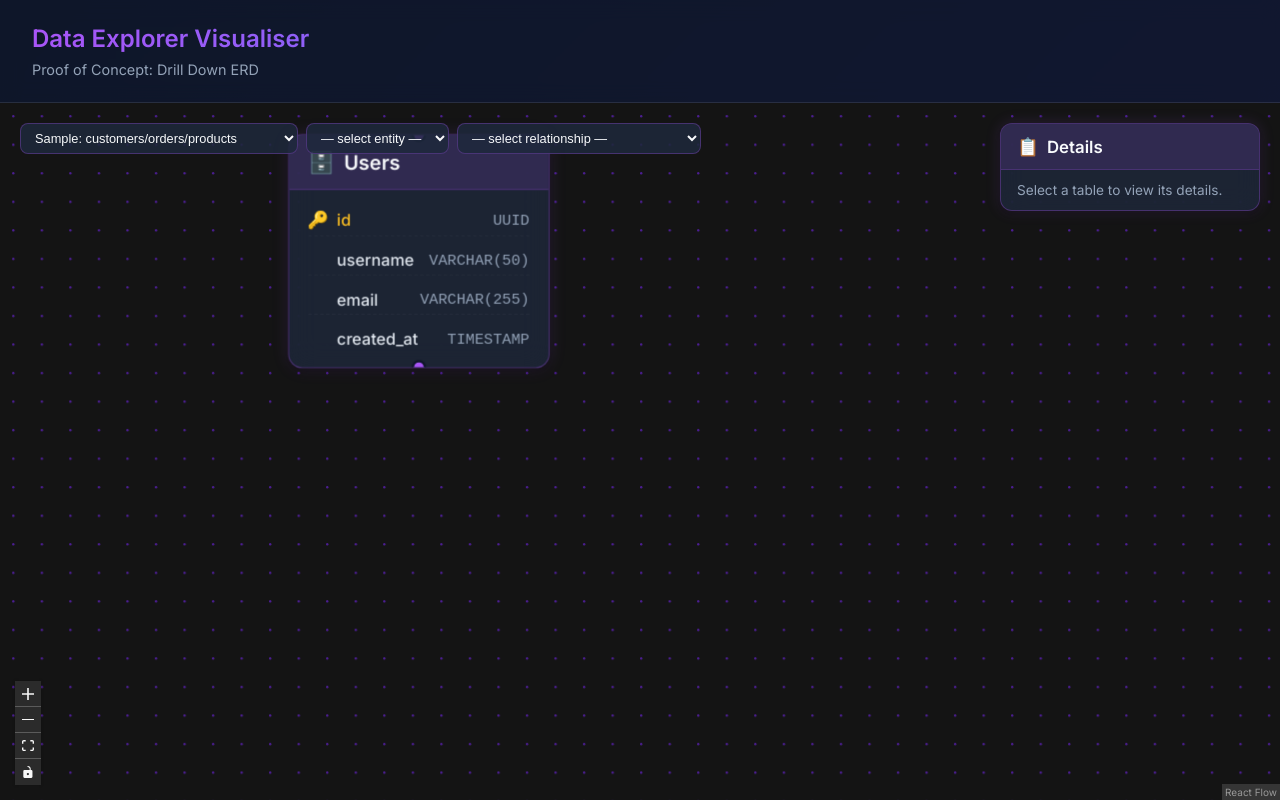
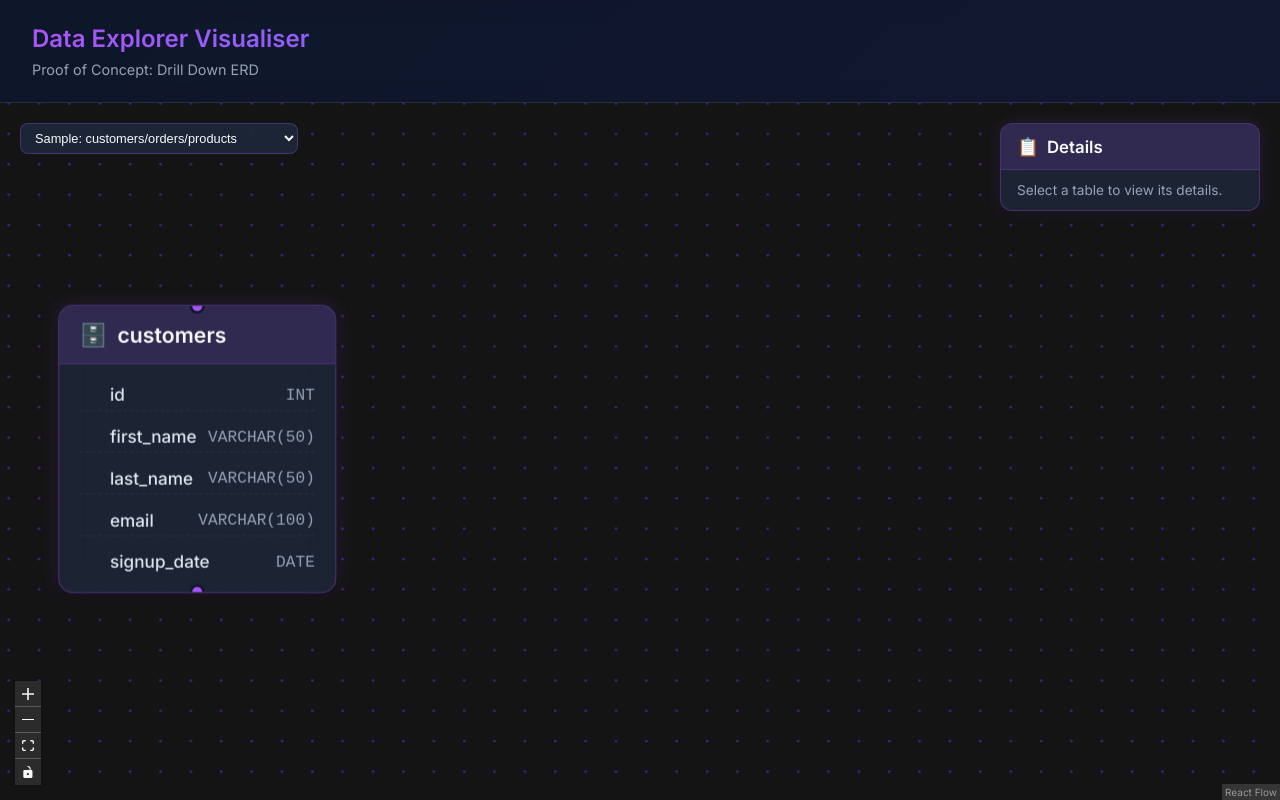
Before and after one commit to CSE-Connect-theAppFactory/Data-Explorer-Visualiser, a React (Vite) app in the folder client/: page / in a window 1280 px wide. Built offline with nearby package versions, Linux system fonts and the light colour scheme.

Commit message:
feat: implement graph building logic and enhance data source controls

```diff
--- a/client/src/App.css
+++ b/client/src/App.css
@@ -55,17 +55,17 @@
   border-color: rgba(168, 85, 247, 0.8) !important;
 }
 
-/* Temporary: stands in for Team B's real click event until it's wired up */
-.detail-panel-test-harness {
+.data-source-controls {
   position: absolute;
   top: 20px;
   left: 20px;
   z-index: 10;
   display: flex;
+  align-items: flex-start;
   gap: 8px;
 }
 
-.detail-panel-test-harness select {
+.data-source-controls select {
   background: rgba(30, 41, 59, 0.85);
   color: #f8fafc;
   border: 1px solid rgba(168, 85, 247, 0.3);
--- a/client/src/App.jsx
+++ b/client/src/App.jsx
@@ -1,9 +1,11 @@
-import { useState, useCallback, useEffect } from 'react';
+import { useState, useCallback, useEffect, useMemo } from 'react';
 import { ReactFlow, Controls, Background, BackgroundVariant, useNodesState, useEdgesState } from '@xyflow/react';
 import '@xyflow/react/dist/style.css';
 import './App.css';
 import TableNode from './TableNode';
 import DetailPanel from './DetailPanel';
+import RecordsPanel from './RecordsPanel';
+import { buildGraph } from './graphBuilder';
 import sampleDataset1 from './parser/output.json';
 import sampleDataset2 from './parser/output2.json';
 
@@ -11,116 +13,44 @@ const nodeTypes = {
   tableNode: TableNode,
 };
 
-const initialNodes = [
-  {
-    id: 'users',
-    type: 'tableNode',
-    position: { x: 100, y: 100 },
-    data: {
-      label: 'Users',
-      columns: [
-        { name: 'id', type: 'UUID', isPrimaryKey: true },
-        { name: 'username', type: 'VARCHAR(50)' },
-        { name: 'email', type: 'VARCHAR(255)' },
-        { name: 'created_at', type: 'TIMESTAMP' },
-      ]
-    },
-  },
-  {
-    id: 'orders',
-    type: 'tableNode',
-    position: { x: 450, y: 100 },
-    data: {
-      label: 'Orders',
-      columns: [
-        { name: 'id', type: 'UUID', isPrimaryKey: true },
-        { name: 'user_id', type: 'UUID', isForeignKey: true },
-        { name: 'total_amount', type: 'DECIMAL(10,2)' },
-        { name: 'status', type: 'VARCHAR(20)' },
-        { name: 'created_at', type: 'TIMESTAMP' },
-      ]
-    },
-  },
-  {
-    id: 'products',
-    type: 'tableNode',
-    position: { x: 100, y: 400 },
-    data: {
-      label: 'Products',
-      columns: [
-        { name: 'id', type: 'UUID', isPrimaryKey: true },
-        { name: 'name', type: 'VARCHAR(100)' },
-        { name: 'description', type: 'TEXT' },
-        { name: 'price', type: 'DECIMAL(10,2)' },
-        { name: 'stock', type: 'INTEGER' },
-      ]
-    },
-  },
-  {
-    id: 'order_items',
-    type: 'tableNode',
-    position: { x: 450, y: 400 },
-    data: {
-      label: 'Order_Items',
-      columns: [
-        { name: 'id', type: 'UUID', isPrimaryKey: true },
-        { name: 'order_id', type: 'UUID', isForeignKey: true },
-        { name: 'product_id', type: 'UUID', isForeignKey: true },
-        { name: 'quantity', type: 'INTEGER' },
-        { name: 'unit_price', type: 'DECIMAL(10,2)' },
-      ]
-    },
-  },
-];
+function App() {
+  const [dataset, setDataset] = useState(sampleDataset1);
+  const [selectedEntityId, setSelectedEntityId] = useState(null);
+  const [selectedRelationshipId, setSelectedRelationshipId] = useState(null);
+  const [recordsEntityId, setRecordsEntityId] = useState(null);
 
-const initialEdges = [
-  {
-    id: 'e-users-orders',
-    source: 'users',
-    target: 'orders',
-    animated: true,
-    style: { stroke: '#38bdf8', strokeWidth: 2 },
-    hidden: true
-  },
-  {
-    id: 'e-orders-order_items',
-    source: 'orders',
-    target: 'order_items',
-    animated: true,
-    style: { stroke: '#38bdf8', strokeWidth: 2 },
-    hidden: true
-  },
-  {
-    id: 'e-products-order_items',
-    source: 'products',
-    target: 'order_items',
-    animated: true,
-    style: { stroke: '#38bdf8', strokeWidth: 2 },
-    hidden: true
-  },
-];
+  // Rebuilt whenever the dataset changes (e.g. switching samples)
+  const baseGraph = useMemo(() => buildGraph(dataset), [dataset]);
+  const rootId = dataset.entities[0]?.id ?? null;
 
-function App() {
-  const [nodes, setNodes, onNodesChange] = useNodesState(initialNodes);
-  const [edges, setEdges, onEdgesChange] = useEdgesState(initialEdges);
+  const [nodes, setNodes, onNodesChange] = useNodesState(baseGraph.nodes);
+  const [edges, setEdges, onEdgesChange] = useEdgesState(baseGraph.edges);
 
   // Track which nodes the user has expanded
   const [expandedNodeIds, setExpandedNodeIds] = useState(new Set());
 
-  // Detail panel test harness: stands in for Team B's real row/edge click event,
-  // which isn't wired yet. Lets us validate the DetailPanel lookup against both
-  // of Team A's real sample datasets.
-  const [dataset, setDataset] = useState(sampleDataset1);
-  const [selectedEntityId, setSelectedEntityId] = useState(null);
-  const [selectedRelationshipId, setSelectedRelationshipId] = useState(null);
+  // Reset the graph and any selection whenever a new dataset comes in.
+  // Done during render (React's recommended way to reset state on a prop/derived-value
+  // change) rather than in an effect, to avoid an extra cascading render.
+  const [prevBaseGraph, setPrevBaseGraph] = useState(baseGraph);
+  if (baseGraph !== prevBaseGraph) {
+    setPrevBaseGraph(baseGraph);
+    setNodes(baseGraph.nodes);
+    setEdges(baseGraph.edges);
+    setExpandedNodeIds(new Set());
+    setSelectedEntityId(null);
+    setSelectedRelationshipId(null);
+  }
 
   // Automatically compute graph visibility based on what's expanded
   useEffect(() => {
-    const visibleNodes = new Set(['users']); // Root is always visible
+    if (!rootId) return;
+
+    const visibleNodes = new Set([rootId]); // Root is always visible
 
     // Breadth-first search to find all reachable visible nodes
-    let queue = ['users'];
-    let visited = new Set(['users']);
+    let queue = [rootId];
+    let visited = new Set([rootId]);
 
     while (queue.length > 0) {
       const currentId = queue.shift();
@@ -128,7 +58,7 @@ function App() {
       // If this visible node is also expanded, its neighbors become visible
       if (expandedNodeIds.has(currentId)) {
         // Find neighbors
-        const neighbors = initialEdges
+        const neighbors = baseGraph.edges
           .filter(e => e.source === currentId || e.target === currentId)
           .map(e => e.source === currentId ? e.target : e.source);
 
@@ -167,11 +97,21 @@ function App() {
         };
       })
     );
-  }, [expandedNodeIds, setNodes, setEdges]);
+  }, [expandedNodeIds, baseGraph, rootId, setNodes, setEdges]);
+
+  // Column rows call onColumnClick to open the records view for their table,
+  // independent of the node-level click (expand/collapse + schema selection).
+  const nodesWithHandlers = useMemo(
+    () => nodes.map((n) => ({ ...n, data: { ...n.data, onColumnClick: () => setRecordsEntityId(n.id) } })),
+    [nodes]
+  );
 
   const onNodeClick = useCallback((event, clickedNode) => {
     // Only allow clicking if the node is actually revealed
     if (!clickedNode.data.isRevealed) return;
+
+    setSelectedEntityId(clickedNode.id);
+    setSelectedRelationshipId(null);
 
     setExpandedNodeIds((prev) => {
       const newSet = new Set(prev);
@@ -186,6 +126,11 @@ function App() {
     });
   }, []);
 
+  const onEdgeClick = useCallback((event, clickedEdge) => {
+    setSelectedRelationshipId(clickedEdge.id);
+    setSelectedEntityId(null);
+  }, []);
+
   return (
     <div className="app-container">
       <div className="header">
@@ -194,11 +139,12 @@ function App() {
       </div>
       <div className="flow-wrapper">
         <ReactFlow
-          nodes={nodes}
+          nodes={nodesWithHandlers}
           edges={edges}
           onNodesChange={onNodesChange}
           onEdgesChange={onEdgesChange}
           onNodeClick={onNodeClick}
+          onEdgeClick={onEdgeClick}
           nodeTypes={nodeTypes}
           fitView
           colorMode="dark"
@@ -206,43 +152,15 @@ function App() {
           <Background variant={BackgroundVariant.Dots} gap={24} size={2} color="#4c1d95" />
           <Controls />
         </ReactFlow>
-        <div className="detail-panel-test-harness">
+        <div className="data-source-controls">
           <select
             value={dataset === sampleDataset1 ? 'sample1' : 'sample2'}
             onChange={(e) => {
               setDataset(e.target.value === 'sample1' ? sampleDataset1 : sampleDataset2);
-              setSelectedEntityId(null);
-              setSelectedRelationshipId(null);
             }}
           >
             <option value="sample1">Sample: customers/orders/products</option>
             <option value="sample2">Sample: departments/employees/projects</option>
-          </select>
-          <select
-            value={selectedEntityId ?? ''}
-            onChange={(e) => {
-              setSelectedEntityId(e.target.value || null);
-              setSelectedRelationshipId(null);
-            }}
-          >
-            <option value="">— select entity —</option>
-            {dataset.entities.map((entity) => (
-              <option key={entity.id} value={entity.id}>{entity.name}</option>
-            ))}
-          </select>
-          <select
-            value={selectedRelationshipId ?? ''}
-            onChange={(e) => {
-              setSelectedRelationshipId(e.target.value || null);
-              setSelectedEntityId(null);
-            }}
-          >
-            <option value="">— select relationship —</option>
-            {dataset.relationships.map((rel) => (
-              <option key={rel.id} value={rel.id}>
-                {rel.from_entity}.{rel.from_field} → {rel.to_entity}.{rel.to_field}
-              </option>
-            ))}
           </select>
         </div>
         <DetailPanel
@@ -250,6 +168,13 @@ function App() {
           selectedEntityId={selectedEntityId}
           selectedRelationshipId={selectedRelationshipId}
         />
+        {recordsEntityId && (
+          <RecordsPanel
+            dataset={dataset}
+            entityId={recordsEntityId}
+            onClose={() => setRecordsEntityId(null)}
+          />
+        )}
       </div>
     </div>
   );
--- /dev/null
+++ b/client/src/graphBuilder.js
@@ -0,0 +1,34 @@
+// Converts Team A's dataset shape ({ entities, fields, relationships }) into
+// React Flow's { nodes, edges }, so any dataset can drive the graph.
+
+export function buildGraph(dataset) {
+  const fkFieldIds = new Set(dataset.relationships.map((r) => `${r.from_entity}.${r.from_field}`));
+
+  const nodes = dataset.entities.map((entity, i) => ({
+    id: entity.id,
+    type: 'tableNode',
+    position: { x: (i % 3) * 350 + 100, y: Math.floor(i / 3) * 300 + 100 },
+    data: {
+      label: entity.name,
+      columns: dataset.fields
+        .filter((f) => f.entity_id === entity.id)
+        .map((f) => ({
+          name: f.name,
+          type: f.type,
+          isPrimaryKey: !!f.isPrimaryKey,
+          isForeignKey: fkFieldIds.has(f.id),
+        })),
+    },
+  }));
+
+  const edges = dataset.relationships.map((r) => ({
+    id: r.id,
+    source: r.from_entity,
+    target: r.to_entity,
+    animated: true,
+    style: { stroke: '#38bdf8', strokeWidth: 2 },
+    hidden: true,
+  }));
+
+  return { nodes, edges };
+}
--- a/client/src/lookup.js
+++ b/client/src/lookup.js
@@ -17,3 +17,7 @@ export function getRelationshipsForEntity(dataset, entityId) {
 export function getRelationship(dataset, relationshipId) {
   return dataset.relationships.find((r) => r.id === relationshipId) ?? null;
 }
+
+export function getRecordsForEntity(dataset, entityId) {
+  return (dataset.records ?? []).filter((r) => r.entity_id === entityId);
+}
```
